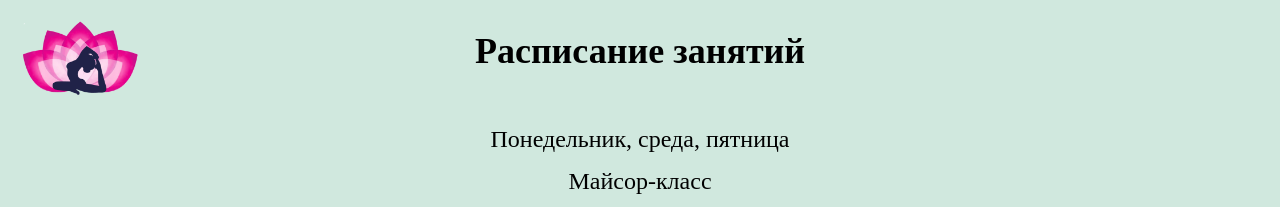
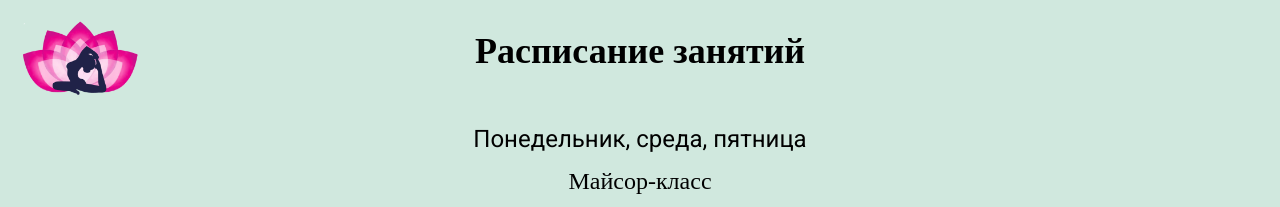
Before and after one commit to elenabessonova/ashtanga-nn, a plain HTML site: page schedule.html in a window 1280 px wide. Shown: the top 207 px of the page. Drawn offline with Linux system fonts and the light colour scheme.

Commit message:
new text

```diff
--- a/schedule.html
+++ b/schedule.html
@@ -30,7 +30,7 @@
                                             <strong style="font-size: 36px;text-align: center">Расписание занятий</strong>
                                             <br/>
                                             <br/>
-                                            <span style="font-size: 24px;text-align: center">Понедельник, среда, пятница</span>
+                                            <span style="font-family: Roboto;font-size: 24px;text-align: center">Понедельник, среда, пятница</span>
                                             <br/>
                                             <span style="font-size: 24px;text-align: center">Майсор-класс</span>
                                             <br/>
```
